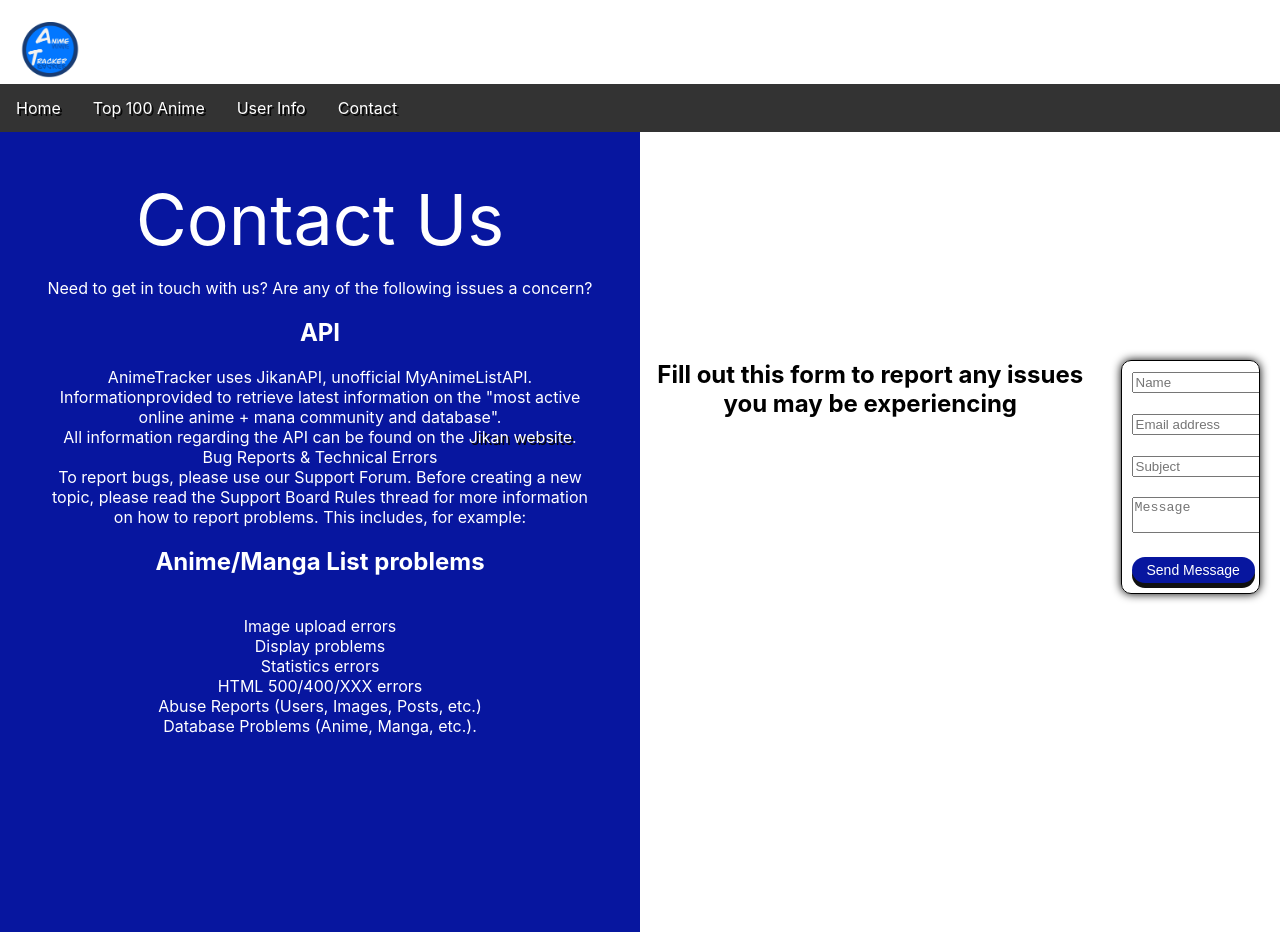
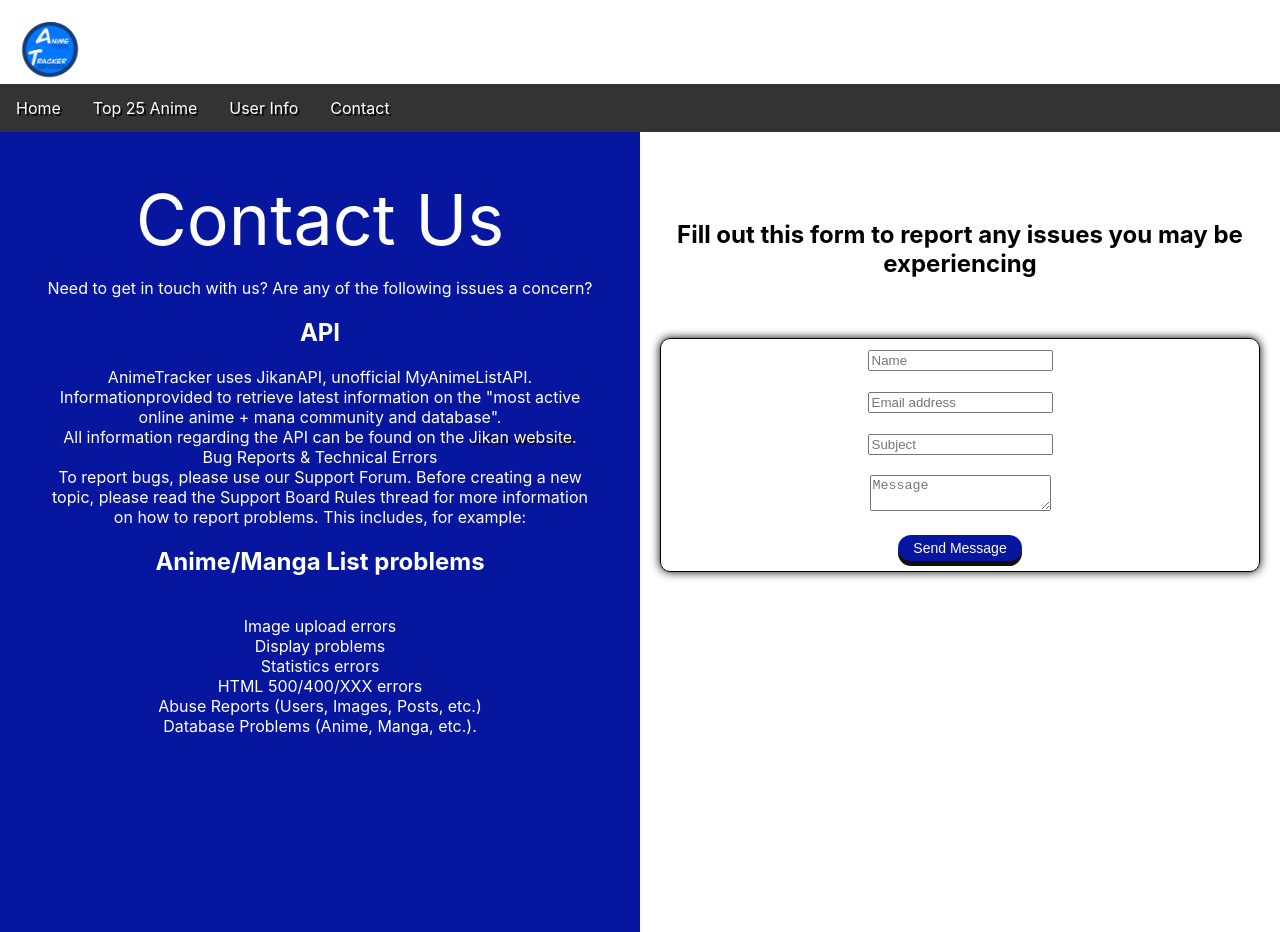
Before and after one commit to dolivas644/AnimeTracker, a React (Create React App) app in the folder client/: page /Contact in a window 1280 px wide. Built offline with nearby package versions, Linux system fonts and the light colour scheme.

Commit message:
Fixed contact css

```diff
--- a/client/src/components/ContactPage/Contact.js
+++ b/client/src/components/ContactPage/Contact.js
@@ -54,6 +54,7 @@ export default function Contact() {
             <div className='container'>
                 <br></br>
                 <h2>Fill out this form to report any issues you may be experiencing</h2>
+                <br></br>
                 <form onSubmit={sendEmail}>
                     <div className='col-8 form-group mx-auto'>
                         <input type="text"
--- a/client/src/components/ContactPage/Contacts.css
+++ b/client/src/components/ContactPage/Contacts.css
@@ -12,7 +12,8 @@
     position: absolute;
     right:0px;
     width:50%;
-    top:30%;
+    top:10%;
+    display: block;
 }
 .contactUs{
     top:50%;
--- a/client/src/components/Nav/Nav.js
+++ b/client/src/components/Nav/Nav.js
@@ -10,7 +10,7 @@ function NavBar() {
                 <ul>
                 <li><Link to="/">Home</Link></li>
 
-                <li><Link to="/TopAnime">Top 100 Anime</Link></li>
+                <li><Link to="/TopAnime">Top 25 Anime</Link></li>
 
                 <li><Link to="/UserInfo">User Info</Link></li>
 
```
